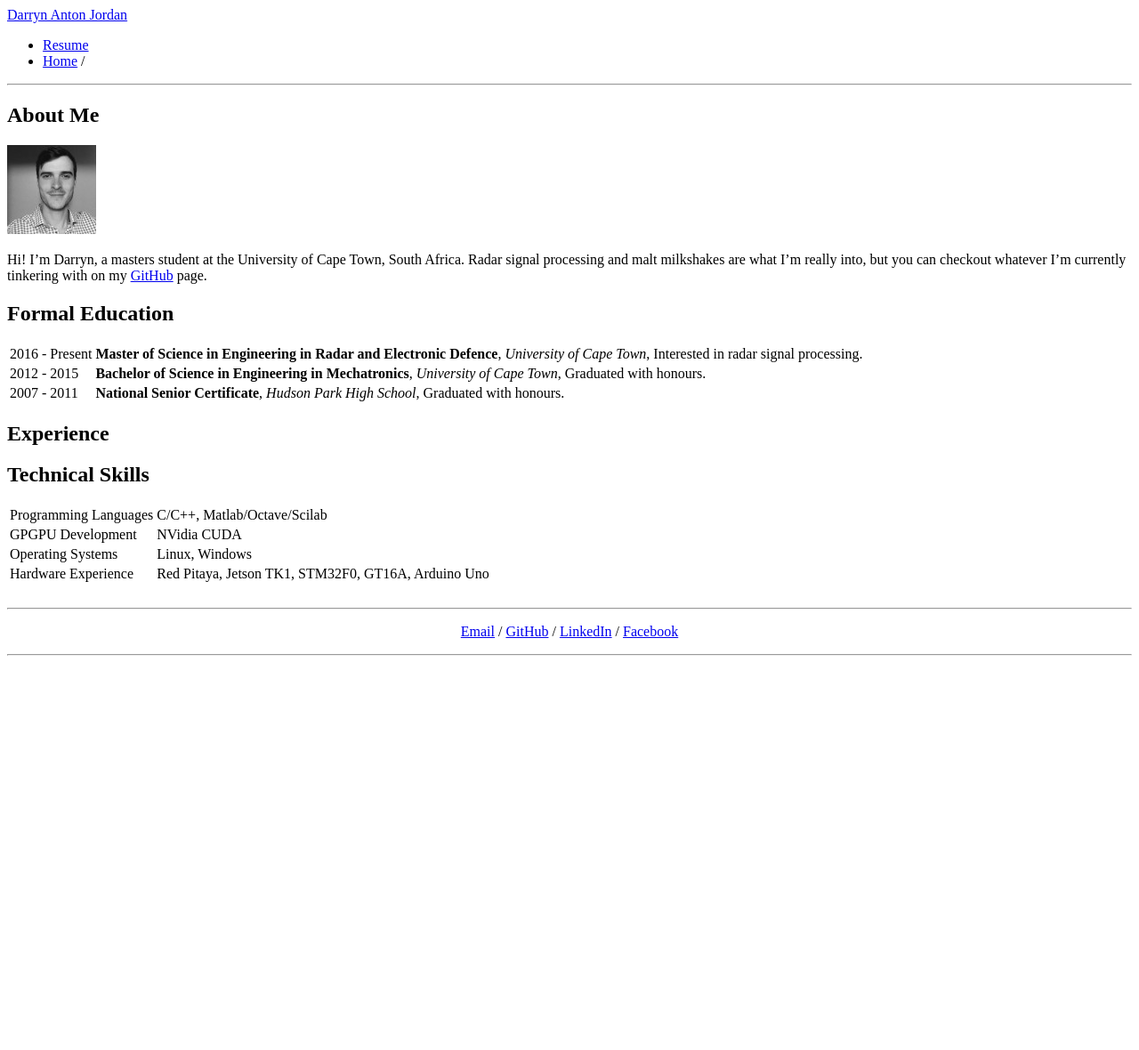
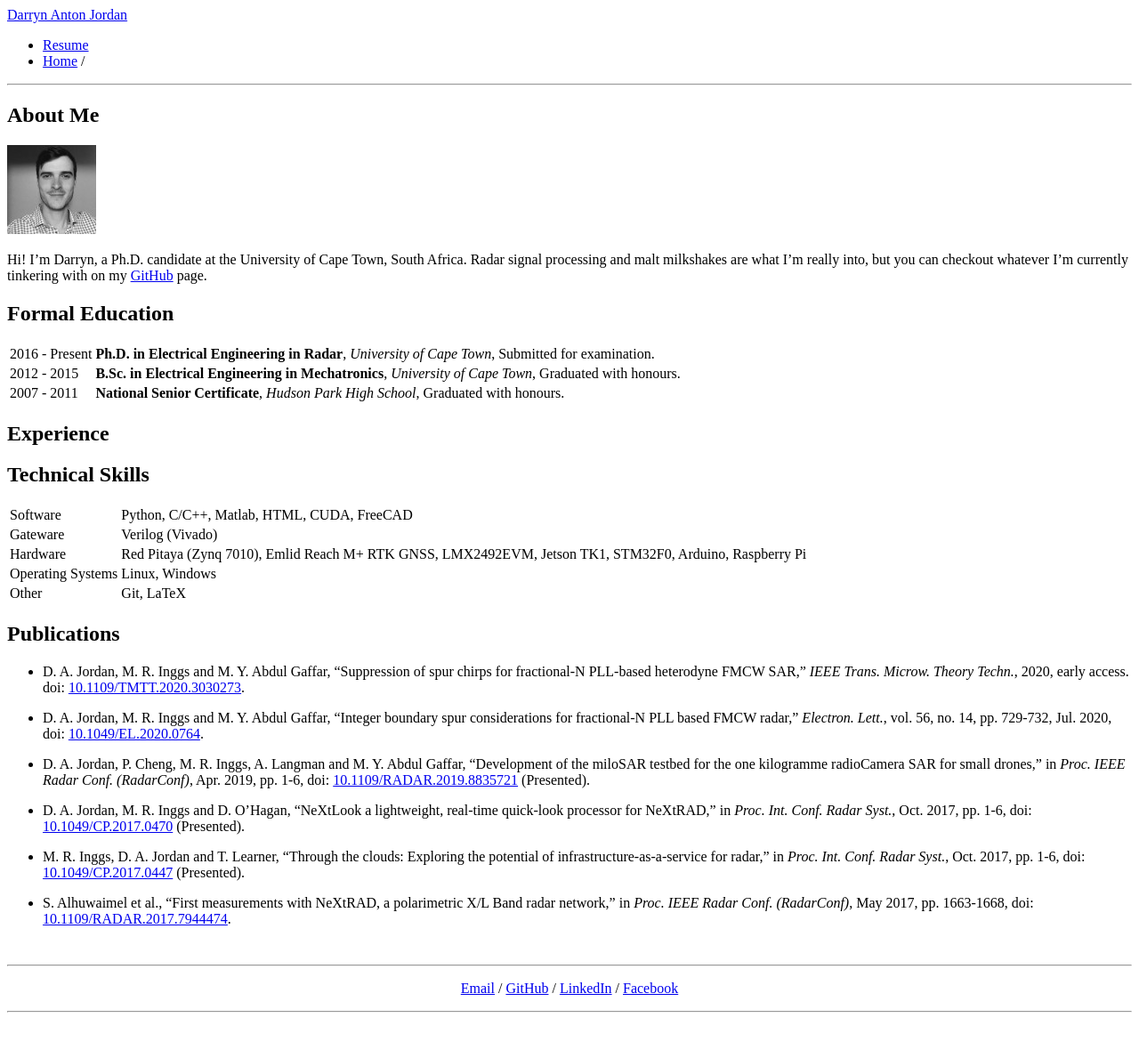
Before and after one commit to darrynjordan/darrynjordan.github.io, a Jekyll site: the page built from index.md, in a window 1280 px wide. Shown: the whole page at 89% size. Built offline with Jekyll 4.4.1, drawn with Linux system fonts in a browser that asks for light colours; our own code applies the rules of GitHub Pages for plain Markdown files; before the commit the page ends 900 px from its top, so only the background shows below that.

Commit message:
Added publications

```diff
--- a/index.md
+++ b/index.md
@@ -6,19 +6,34 @@ layout: default
 
 <img class="profile-picture" src="profile.jpg">
 
-Hi! I'm Darryn, a masters student at the University of Cape Town, South Africa. Radar signal processing and malt milkshakes are what I'm really into, but you can checkout whatever I'm currently tinkering with on my [GitHub](https://github.com/darrynjordan/) page.
+Hi! I'm Darryn, a Ph.D. candidate at the University of Cape Town, South Africa. Radar signal processing and malt milkshakes are what I'm really into, but you can checkout whatever I'm currently tinkering with on my [GitHub](https://github.com/darrynjordan/) page.
 
 ## Formal Education
 
-2016 - Present | **Master of Science in Engineering in Radar and Electronic Defence**, *University of Cape Town*, Interested in radar signal processing.
-2012 - 2015 | **Bachelor of Science in Engineering in Mechatronics**, *University of Cape Town*, Graduated with honours.
+2016 - Present | **Ph.D. in Electrical Engineering in Radar**, *University of Cape Town*, Submitted for examination.
+2012 - 2015 | **B.Sc. in Electrical Engineering in Mechatronics**, *University of Cape Town*, Graduated with honours.
 2007 - 2011 | **National Senior Certificate**, *Hudson Park High School*, Graduated with honours.
 
 ## Experience
 
 ## Technical Skills
 
-Programming Languages | C/C++, Matlab/Octave/Scilab
-GPGPU Development | NVidia CUDA
+Software | Python, C/C++, Matlab, HTML, CUDA, FreeCAD
+Gateware | Verilog (Vivado)
+Hardware | Red Pitaya (Zynq 7010), Emlid Reach M+ RTK GNSS, LMX2492EVM, Jetson TK1, STM32F0, Arduino, Raspberry Pi
 Operating Systems | Linux, Windows
-Hardware Experience | Red Pitaya, Jetson TK1, STM32F0, GT16A, Arduino Uno
+Other | Git, LaTeX
+
+## Publications
+
+- D. A. Jordan, M. R. Inggs and M. Y. Abdul Gaffar, "Suppression of spur chirps for fractional-N PLL-based heterodyne FMCW SAR," *IEEE Trans. Microw. Theory Techn.*, 2020, early access. doi: [10.1109/TMTT.2020.3030273](https://doi.org/10.1109/TMTT.2020.3030273).
+
+- D. A. Jordan, M. R. Inggs and M. Y. Abdul Gaffar, "Integer boundary spur considerations for fractional-N PLL based FMCW radar," *Electron. Lett.*, vol. 56, no. 14, pp. 729-732, Jul. 2020, doi: [10.1049/EL.2020.0764](https://doi.org/10.1049/el.2020.0764).
+
+- D. A. Jordan, P. Cheng, M. R. Inggs, A. Langman and M. Y. Abdul Gaffar, "Development of the miloSAR testbed for the one kilogramme radioCamera SAR for small drones," in *Proc. IEEE Radar Conf. (RadarConf)*, Apr. 2019, pp. 1-6, doi: [10.1109/RADAR.2019.8835721](https://doi.org/10.1109/RADAR.2019.8835721) (Presented).
+
+- D. A. Jordan, M. R. Inggs and D. O'Hagan, "NeXtLook a lightweight, real-time quick-look processor for NeXtRAD," in *Proc. Int. Conf. Radar Syst.*, Oct. 2017, pp. 1-6, doi: [10.1049/CP.2017.0470](https://doi.org/10.1049/cp.2017.0470) (Presented).
+
+- M. R. Inggs, D. A. Jordan and T. Learner, "Through the clouds: Exploring the potential of infrastructure-as-a-service for radar," in *Proc. Int. Conf. Radar Syst.*, Oct. 2017, pp. 1-6, doi: [10.1049/CP.2017.0447](https://doi.org/10.1049/cp.2017.0447) (Presented).
+
+- S. Alhuwaimel et al., "First measurements with NeXtRAD, a polarimetric X/L Band radar network," in *Proc. IEEE Radar Conf. (RadarConf)*, May 2017, pp. 1663-1668, doi: [10.1109/RADAR.2017.7944474](https://doi.org/10.1109/RADAR.2017.7944474).
```
